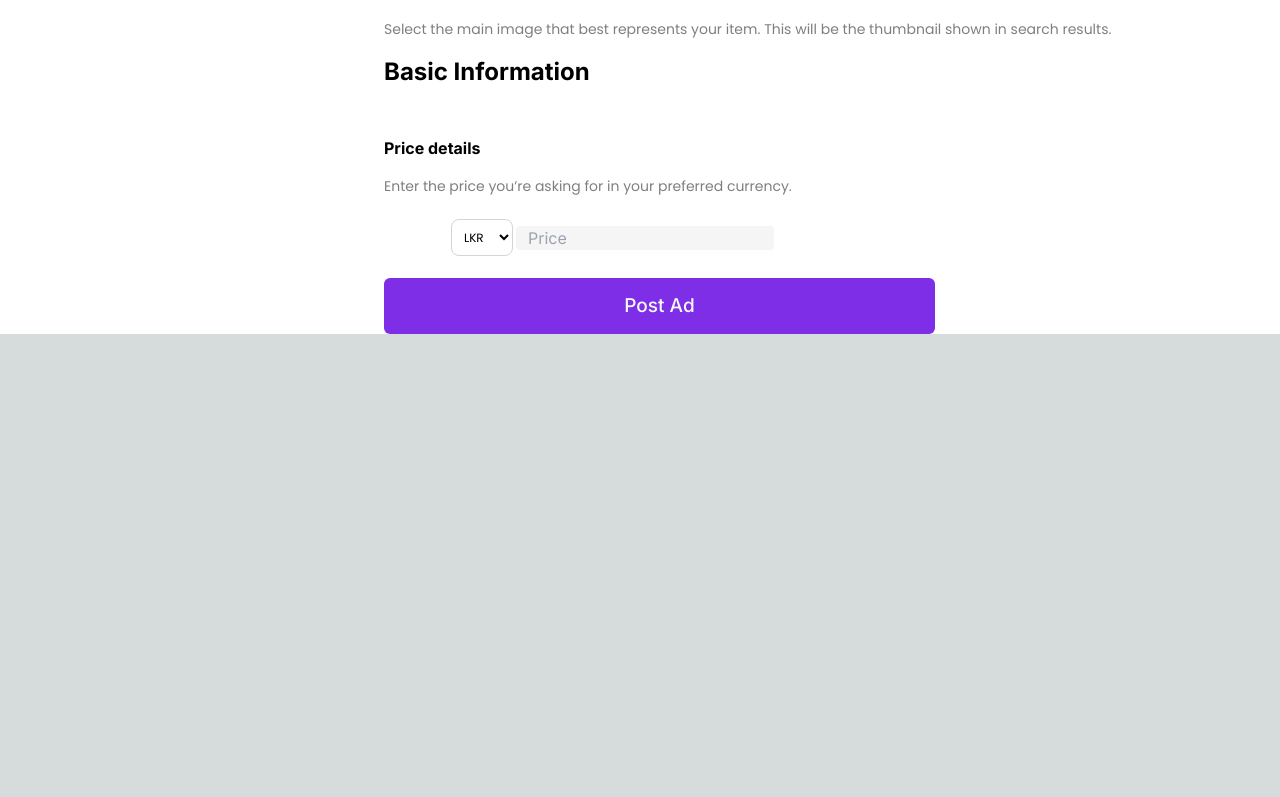
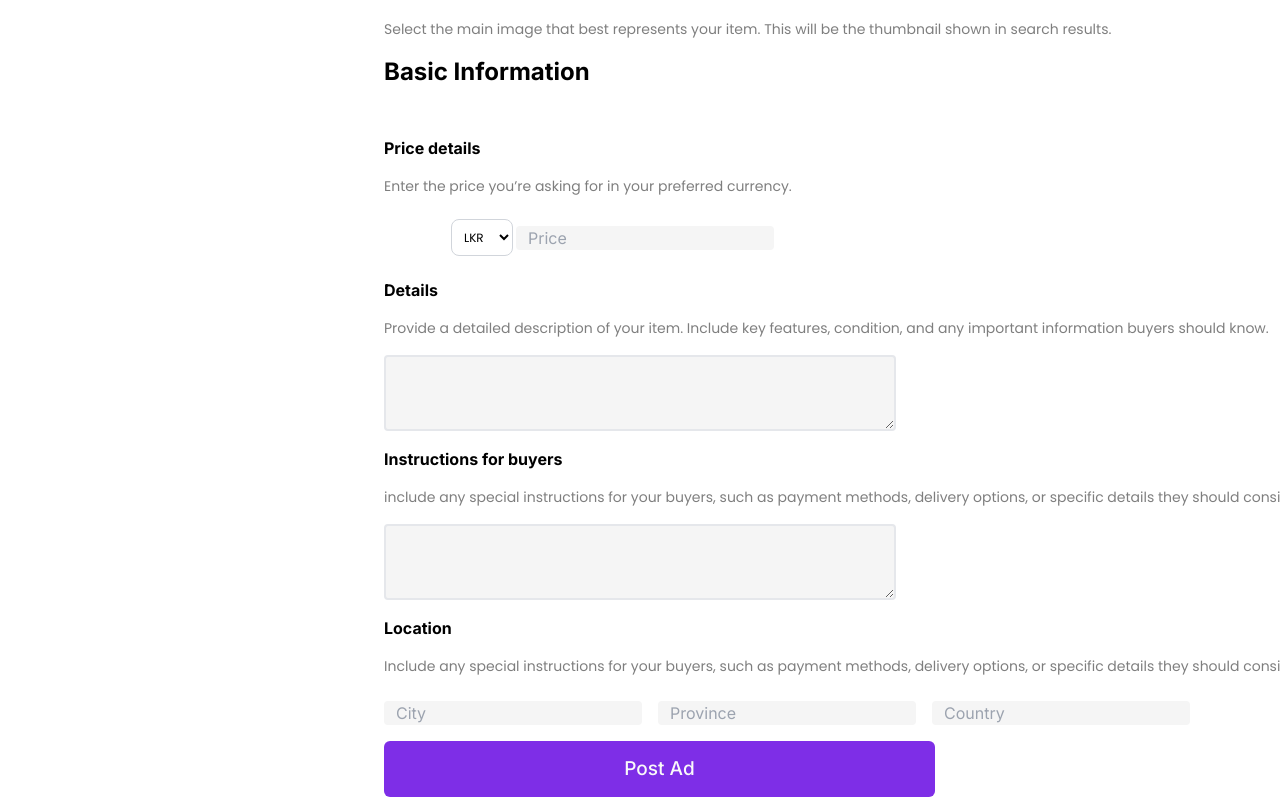
Before and after one commit to ChamudithaWasala0423/MPlace-Online-Marketplace, a Next.js app in the folder client/: page / in a window 1280 px wide. Shown: the part 822-1619 px from the top of the page. Before the commit the page ends 1156 px from the top, so only its background shows below. Built offline with nearby package versions, Linux system fonts and the light colour scheme.

Commit message:
Set detail area in post add page

```diff
--- a/client/src/app/pages/postadd.tsx
+++ b/client/src/app/pages/postadd.tsx
@@ -93,6 +93,31 @@ const PostAdPage: React.FC = () => {
           </select>
           <InputArea customWidth="w-50px" customHeight="h-6" placeholder="Price"/>
         </div>
+        <label className=" text-black text-base font-bold font-Poppins leading-normal">
+        Details
+        </label>
+        <label className="w-[1123px] opacity-50 text-black text-sm font-normal font-['Poppins'] leading-[21px]">
+        Provide a detailed description of your item. Include key features, condition, and any important information buyers should know.
+        </label>
+        <Textarea customWidth="w-full" customHeight="h-4"  />
+        <label className=" text-black text-base font-bold font-Poppins leading-normal">
+        Instructions for buyers
+        </label>
+        <label className="w-[1123px] opacity-50 text-black text-sm font-normal font-['Poppins'] leading-[21px]">
+        include any special instructions for your buyers, such as payment methods, delivery options, or specific details they should consider before purchasing.
+        </label>
+        <Textarea customWidth="w-full" customHeight="h-4"  />
+        <label className=" text-black text-base font-bold font-Poppins leading-normal">
+        Location
+        </label>
+        <label className="w-[1123px] opacity-50 text-black text-sm font-normal font-['Poppins'] leading-[21px]">
+        Include any special instructions for your buyers, such as payment methods, delivery options, or specific details they should consider before purchasing.
+        </label>
+        <div className="mt-2 flex space-x-4 items-center">
+          <InputArea customWidth="w-20px" customHeight="h-6" placeholder="City"/>
+          <InputArea customWidth="w-20px" customHeight="h-6" placeholder="Province"/>
+          <InputArea customWidth="w-20px" customHeight="h-6" placeholder="Country"/>
+        </div>
 
 
 
```
